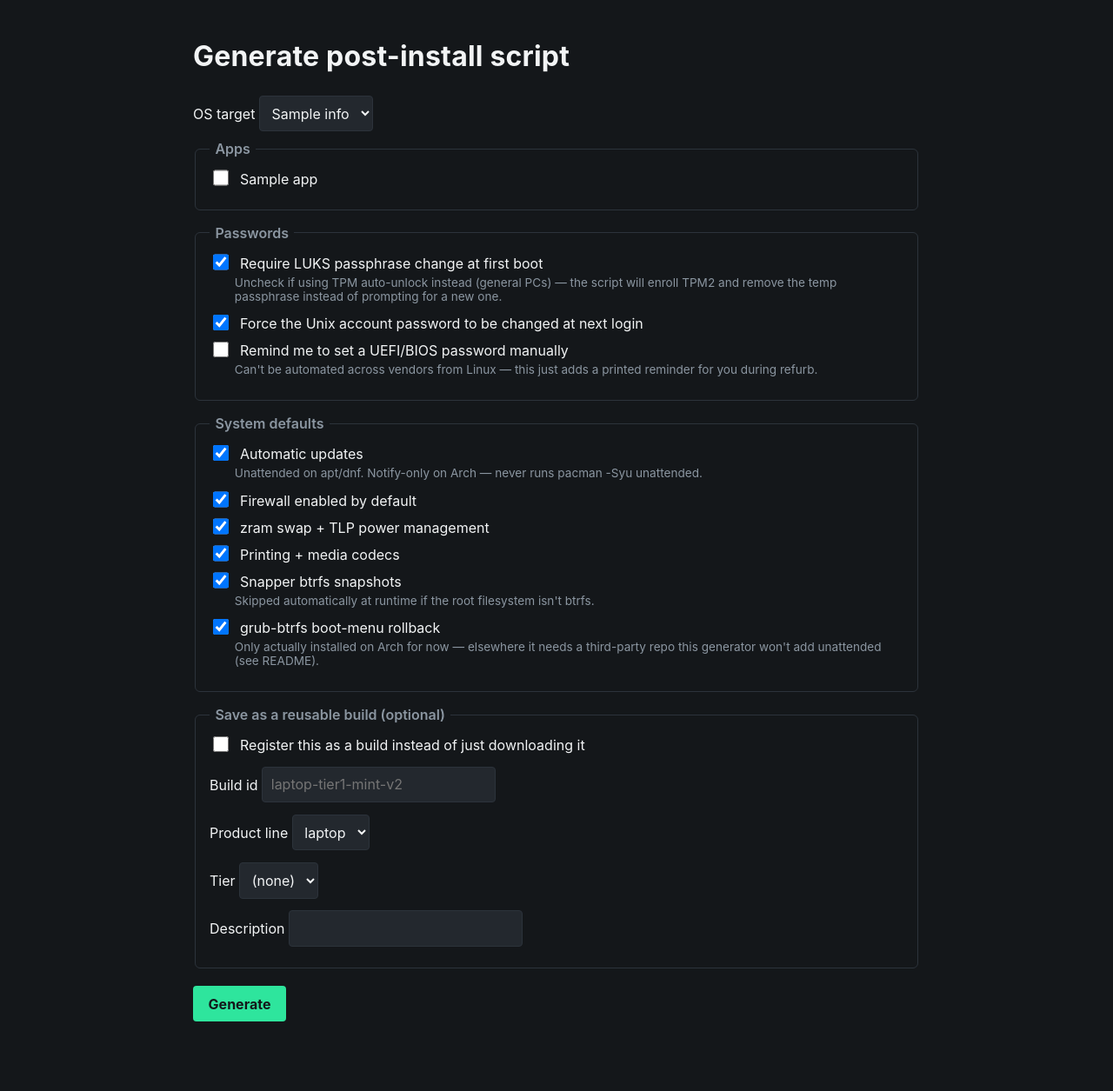
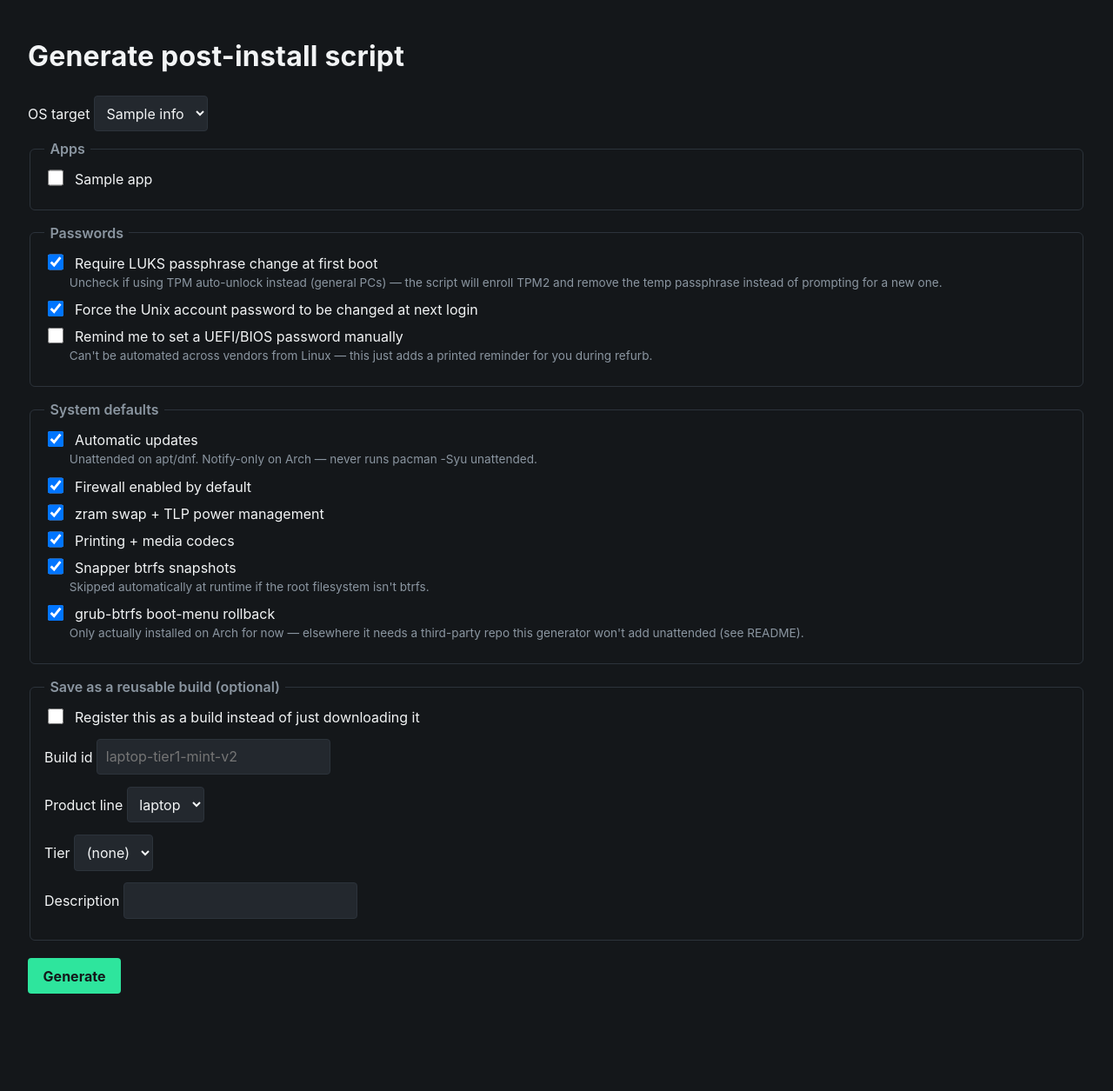
Before and after one commit to zvillanue/manifest, a Python web app: template web/templates/generate.html in a window 1280 px wide. Shown: the part 65-1320 px from the top of the page at 87% size. After the commit the page ends 1208 px from the top, so only its background shows below. Run offline with Jinja, Linux system fonts and the light colour scheme; the template is opened without the code that fills it: most values are stand-ins (such as "Sample title", 1, 10 or a date in 2020).

Commit message:
Fix main content width — was capped at 900px, way too narrow on a real laptop screen
Bumped to 1400px so it actually uses the window instead of sitting in a
narrow centered column. Capped the key/value metadata table at 700px
separately, since letting short values like "Acquired" stretch across the
full 1400px width just left them floating in oversized empty cells.

```diff
--- a/web/static/style.css
+++ b/web/static/style.css
@@ -52,7 +52,7 @@ nav a {
 }
 nav a:hover { color: var(--accent); }
 
-main { padding: 1.5rem 2rem 4rem; max-width: 900px; margin: 0 auto; }
+main { padding: 1.5rem 2rem 4rem; max-width: 1400px; margin: 0 auto; }
 h1, h2 { font-weight: 700; }
 h1 { letter-spacing: 0.2px; }
 code, pre, .mono { font-family: var(--font-mono); }
@@ -60,7 +60,7 @@ code, pre, .mono { font-family: var(--font-mono); }
 .table-wrap { overflow-x: auto; margin-bottom: 1.5rem; }
 table { border-collapse: collapse; width: 100%; }
 .table-wrap table { min-width: 620px; }
-table.kv { table-layout: fixed; margin-bottom: 1.5rem; }
+table.kv { table-layout: fixed; margin-bottom: 1.5rem; max-width: 700px; }
 td, th { word-break: break-word; }
 th, td { text-align: left; padding: 0.5rem 0.7rem; border-bottom: 1px solid var(--border); }
 th { color: var(--muted); font-weight: 600; }
```
